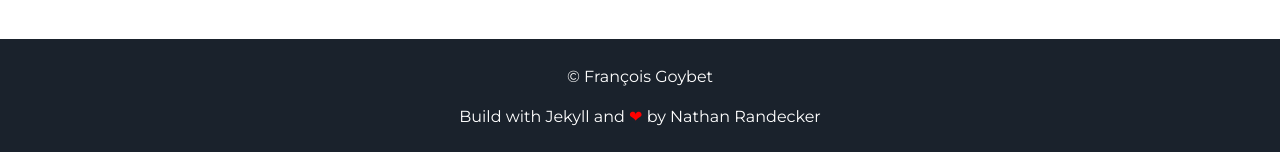
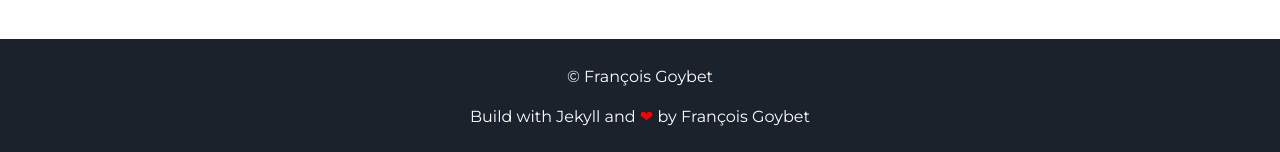
Before and after one commit to francois-goybet/francois-goybet.github.io, a Jekyll site: the page built from README.md, in a window 1280 px wide and 900 px high, scrolled down 2005 px. Shown: the part 745-897 px from the top of the window. Built offline with Jekyll 4.4.1, drawn with Linux system fonts in a browser that asks for light colours; our own code applies the rules of GitHub Pages for plain Markdown files.

Commit message:
modify footer.html

```diff
--- a/_includes/footer.html
+++ b/_includes/footer.html
@@ -1,6 +1,6 @@
 <footer class="footer">
     <p>&copy; {{site.username}}</p>
-    <p>Build with Jekyll and <span class="love">❤</span> by <a href="https://github.com/nrandecker">Nathan Randecker</a></p>
+    <p>Build with Jekyll and <span class="love">❤</span> by <a href="https://github.com/francois-goybet">François Goybet</a></p>
 </footer>
 <script src="//cdn.jsdelivr.net/particles.js/2.0.0/particles.min.js"></script>
 <script src="{{ "/assets/js/sweet-scroll.min.js" | prepend: site.baseurl }}"></script>
```
